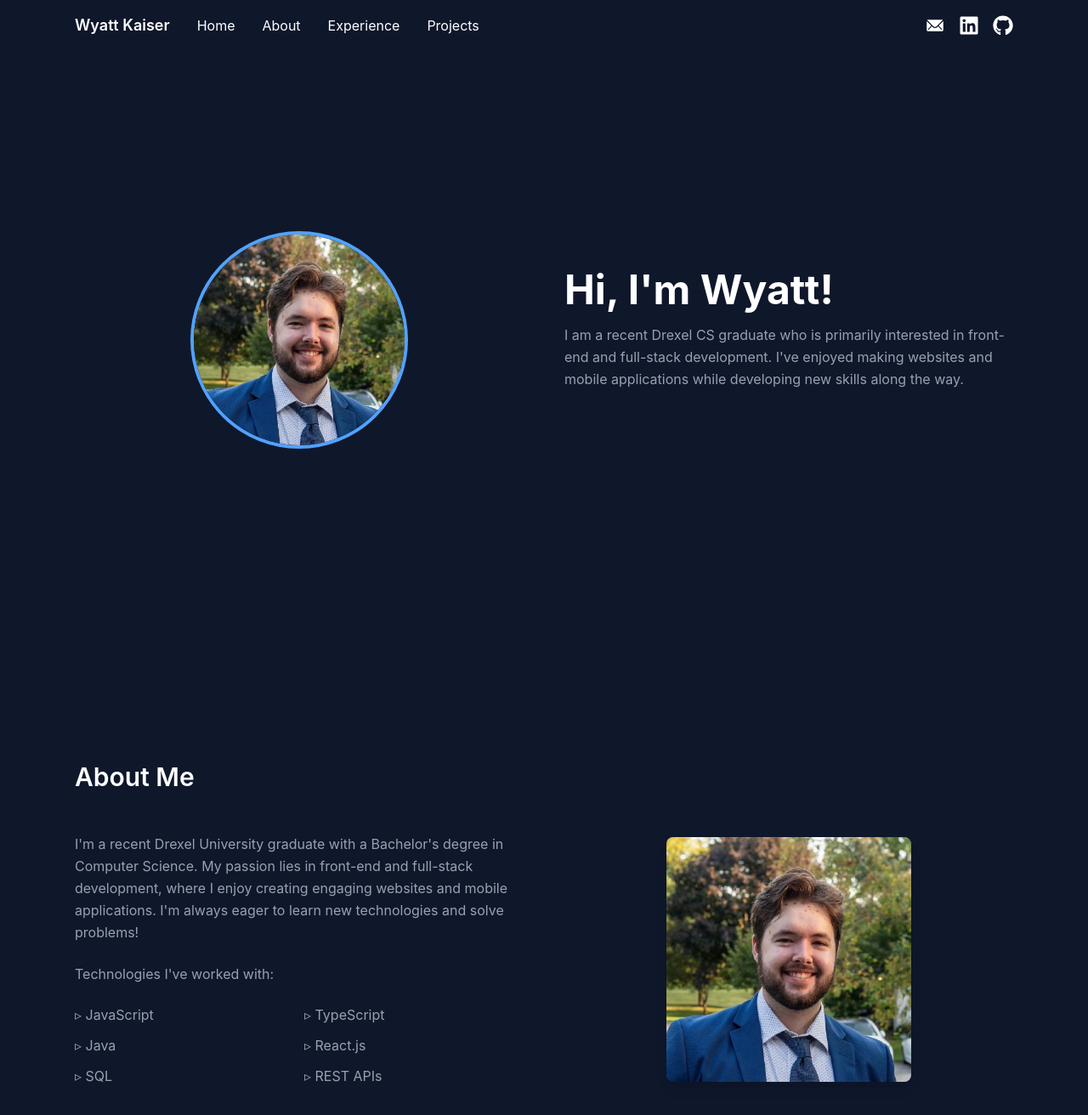
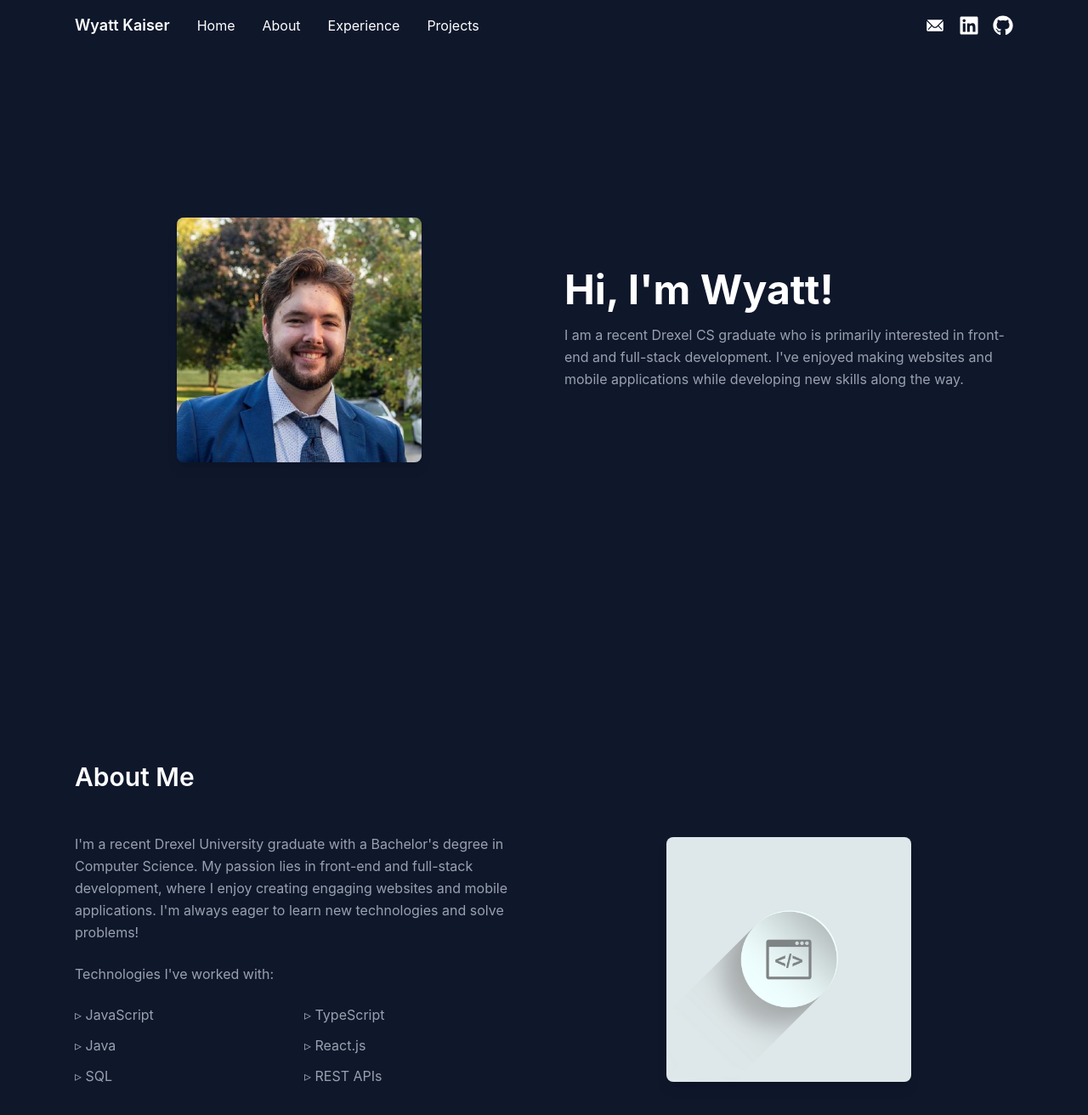
Before and after one commit to wkaiser21/portfolio-site, a React (Vite) app: page / in a window 1280 px wide. Shown: the top 1312 px of the page at 85% size. Built offline with nearby package versions, Linux system fonts and the light colour scheme.

Commit message:
fix: adjust profile picture border and code picture about about component

```diff
--- a/src/components/About.jsx
+++ b/src/components/About.jsx
@@ -35,7 +35,7 @@ function About() {
           {/* Right Side Image */}
           <div className="flex justify-center">
             <img
-              src="/94586140.jpg"
+              src="/coding_image.png"
               alt="Wyatt"
               className="w-72 rounded-lg shadow-lg"
             />
--- a/src/components/Home.jsx
+++ b/src/components/Home.jsx
@@ -11,7 +11,7 @@ function Home() {
           <img
             src="/94586140.jpg"
             alt="Wyatt"
-            className="w-64 h-64 object-cover rounded-full border-4 border-blue-400"
+            className="w-72 rounded-lg shadow-lg"
           />
         </div>
 
```
Also changed, not shown: public/coding_image.png (added).
